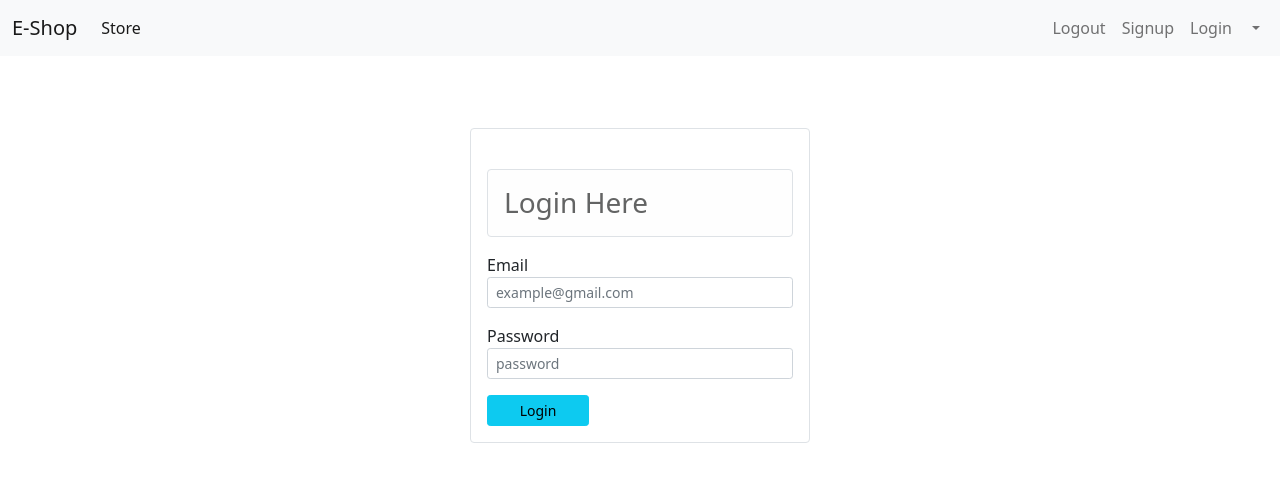
After one commit to Singhbltr/E-shop, a Django app: page /login in a window 1280 px wide. The commit adds this page. Shown: the top 490 px of the page. Run offline with Django 3.2, Linux system fonts and the light colour scheme.

Commit message:
separateViews

```diff
--- a/store/templates/base.html
+++ b/store/templates/base.html
@@ -33,7 +33,7 @@
               <a class="nav-link " aria-current="page" href="/signup">Signup</a>
             </li>
             <li class="nav-item">
-              <a class="nav-link " aria-current="page" href="#">Login</a>
+              <a class="nav-link " aria-current="page" href="/login">Login</a>
             </li>
 
             <li class="nav-item dropdown m-auto">
--- /dev/null
+++ b/store/templates/login.html
@@ -0,0 +1,41 @@
+{%extends 'base.html'%}
+
+
+{%block content%}
+<div class="container">
+    <div class="p-4 m-4">
+        <div class="col-lg-4 mt-4 mb-4 mx-auto border rounded pt-4">
+            <h3 class="alert alert-light border rounded m-3">
+              Login Here
+            </h3>
+
+            <form action="/login" method="POST" >
+
+                {% csrf_token %}
+                {%if error%}
+                <div class="alert alert-danger mt-4 mb-4 m-3" role="alert">
+                    {{error}}
+                </div>
+                {%endif%}
+
+                <!--email-->
+                <div class="form-group m-3">
+                  <label for="">Email</label>
+                  <input required type="email" name="email" id="" value="{{values.email}}" class="form-control form-control-sm" placeholder="example@gmail.com" aria-describedby="helpId">
+                </div>
+                <!--password-->
+                <div class="form-group m-3">
+                    <label for="">Password</label>
+                    <input type="password" name="password" id=""  class="form-control form-control-sm" placeholder="password" aria-describedby="helpId">
+                  </div>
+
+                <div class="form-group m-3">
+                    <input class="btn btn-sm btn-info col-lg-4" type="submit" value="Login">
+                </div>
+
+            </form>
+        </div>
+    </div>
+</div>
+
+{%endblock%}
--- a/store/urls.py
+++ b/store/urls.py
@@ -1,6 +1,7 @@
-from .views import index,signup
+from .views import home,login,signup
 from django.urls import path
 urlpatterns = [
-     path('',index),
-     path('signup',signup),
+     path('',home.index,name='homepage'),
+     path('signup',signup.Signup.as_view(),name="signup"),
+     path('login',login.Login.as_view(),name="login")
  ]
--- /dev/null
+++ b/store/views/login.py
@@ -0,0 +1,24 @@
+from django.shortcuts import render,redirect
+from django.contrib.auth.hashers import check_password
+from store.models.customer import Customer
+from django.views import View
+class Login(View):
+    def get(self,request):
+        return render(request,'login.html')
+    def post(self,request):
+        email=request.POST.get('email')
+        current_password=request.POST.get('password')
+        customer=Customer.get_customer_by_email(email)
+        error_message=None
+        #print(customer)
+        #print(email,current_password)
+        if customer:
+            flag=check_password(current_password,customer.password)
+            if flag:
+                return redirect('homepage')
+            else:
+                error_message='Email or Password Invalid!'
+        else:
+            error_message='Email or Password Invalid!'
+
+        return render(request,'login.html',{'error':error_message})
```
Also changed, not shown: store/models/customer.py (+16 -1 lines), store/views.py (deleted, +0 -67 lines), store/views/home.py (added, +20 -0 lines), store/views/signup.py (added, +57 -0 lines), store/views/__init__.py (added).
